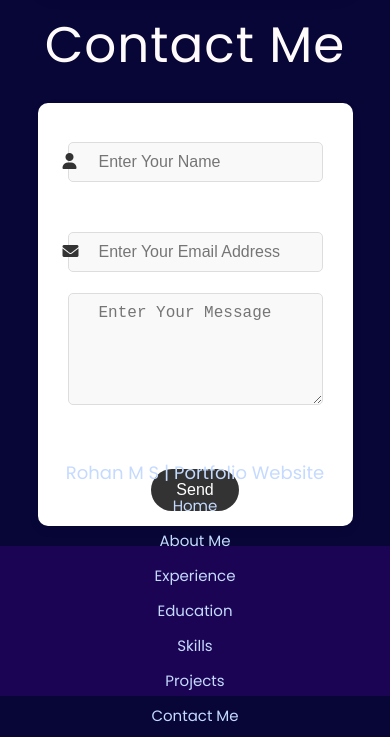
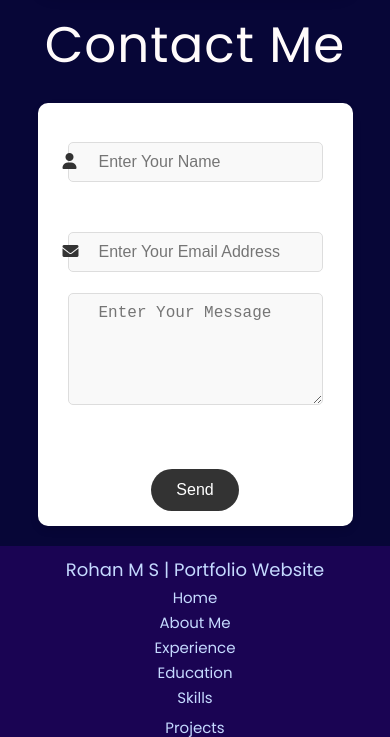
Before and after one commit to Rohan-ms23/Rohan-ms23.github.io, a plain HTML site: page index.html in a window 390 px wide. Shown: the part 7375-8112 px from the top of the page. Drawn offline with nearby package versions, Linux system fonts and the light colour scheme.

Commit message:
Update phone.css

```diff
--- a/phone.css
+++ b/phone.css
@@ -199,24 +199,19 @@ body {
 
     /* Footer adjustments */
     .footer {
-    padding: 10px;
-    display: flex;
-    flex-direction: column;
-    align-items: center;
-}
+        padding: 10px;
+        flex-direction: column;
+        height: auto;
+    }
 
-.footer-nav ul {
-    list-style: none;
-    padding: 0;
-    margin: 0;
-    display: flex;
-    flex-direction: column;
-    align-items: center;
-}
+    .footer-navul {
+        flex-direction: column;
+        align-items: center;
+    }
 
-.footer-nav li {
-    margin: 5px 0;
-}
+    .footer-navItem {
+        margin: 5px 0;
+    }
     .social-links {
         margin: 10px 0;
     }
```
